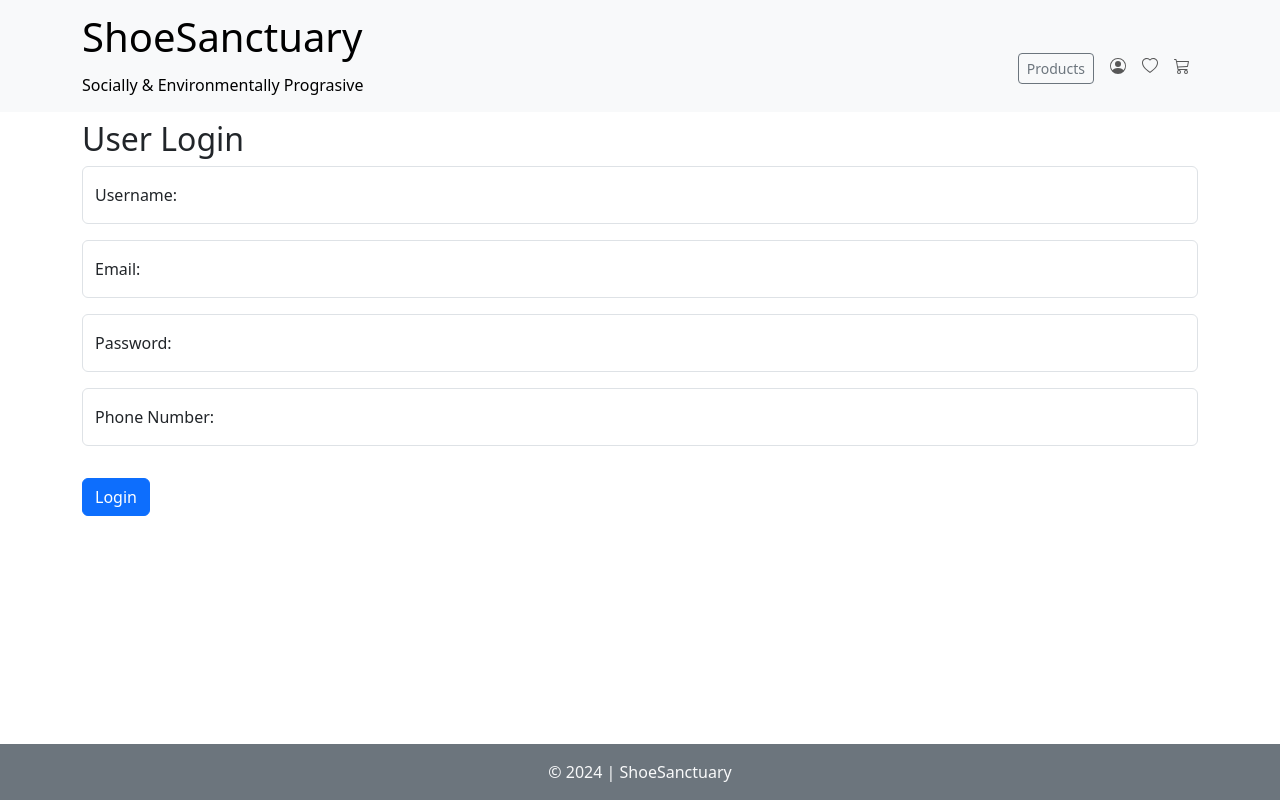
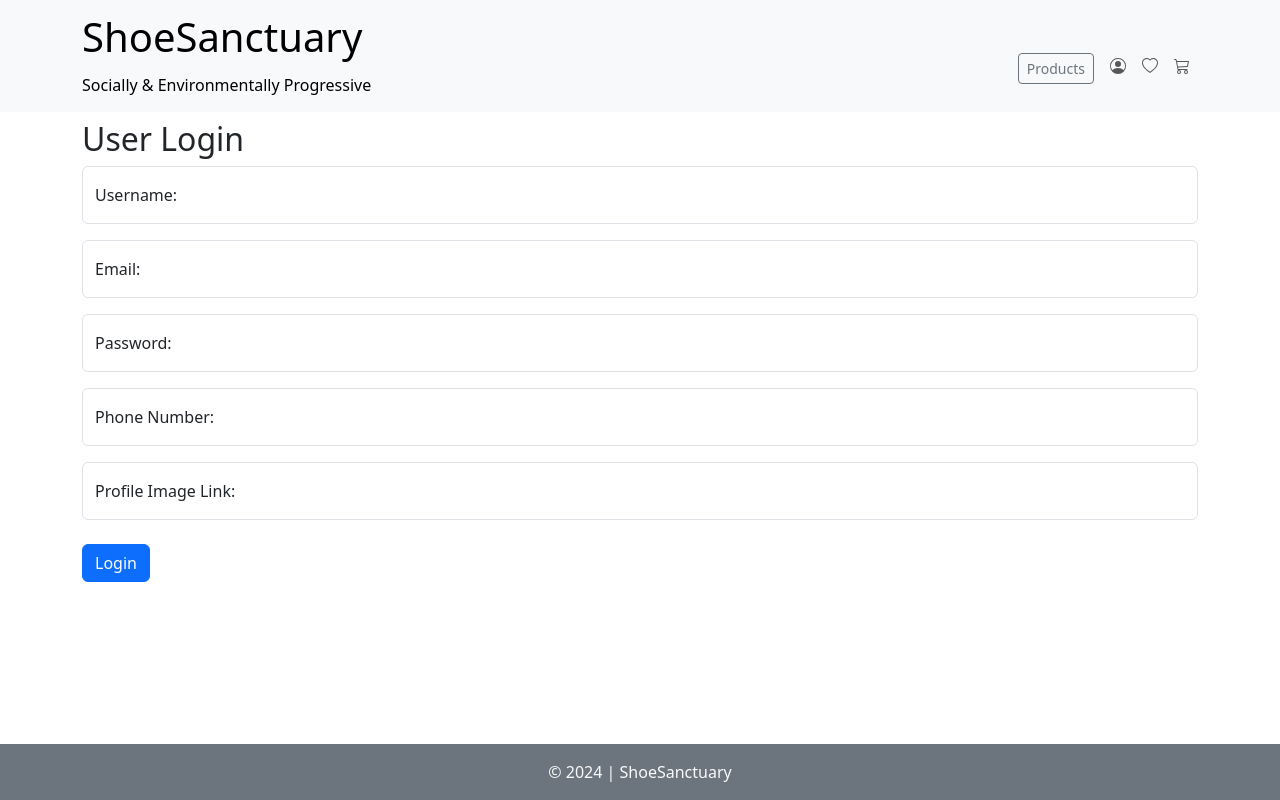
Before and after one commit to Rekhakumari28/ShoeSanctuary-frontend-rekhakumari, a React (Vite) app: page /login in a window 1280 px wide. Built offline with nearby package versions, Linux system fonts and the light colour scheme; no server answers.

Commit message:
added style

```diff
--- a/src/Slide/ProductsSlide.jsx
+++ b/src/Slide/ProductsSlide.jsx
@@ -32,7 +32,7 @@ const ProductsSlider = () => {
             {products && products?.map((product) => (
               <div className="col-md-3 mx-2" key={product._id}>
                 <Link to={`/productDetails/${product._id}`} className="link-offset-2 link-offset-2-hover link-underline link-underline-opacity-0 link-underline-opacity-75-hover text-black" >
-                  <div className="card text-center border-0">
+                   <div className="card text-center border-0">
                     <img
                       style={{ height: "150px", width: "150px" }}
                       className="img-fluid rounded "
--- a/src/components/Header.jsx
+++ b/src/components/Header.jsx
@@ -20,7 +20,7 @@ const Header = (props) => {
             <Link to="/" className="navbar-brand">
               <h1 id="brandName">ShoeSanctuary</h1>
               <small className="fs-6">
-                Socially & Environmentally Prograsive
+                Socially & Environmentally Progressive
               </small>
             </Link>
 
--- a/src/pages/AuthPage/Login.jsx
+++ b/src/pages/AuthPage/Login.jsx
@@ -8,7 +8,7 @@ const Login = () => {
   const [email, setEmail] = useState("");
   const [password, setPassword] = useState("");
   const [phone, setphone] = useState("");
-
+const [profileImage,setProfileImage] = useState("")
 
   const handleEmailInput = (event) => {
     let emailId = event.target.value;
@@ -38,6 +38,7 @@ const Login = () => {
               email: email,
               password: password,
               phone: phone,
+              profileImage: profileImage
             }),
           }
         );
@@ -53,6 +54,7 @@ const Login = () => {
         setEmail("");
         setPassword("");
         setphone("");
+        setProfileImage("")
         window.location.reload()
         }
 
@@ -115,13 +117,25 @@ const Login = () => {
             />
             <label htmlFor="password">Phone Number:</label>
           </div>
+          <div className="form-floating mb-3">
+            <input
+              type="text"
+              className="form-control"
+              id="profileImage."
+              placeholder="profile Image"
+              value={profileImage}
+              onChange={(event) => setProfileImage(event.target.value)}
+            />
+            <label htmlFor="profileImage">Profile Image Link:</label>
+          </div>
           <div className="notificationContainer">
-            <button className="btn btn-primary my-3" type="submit">
+            <button className="btn btn-primary my-2" type="submit">
               Login
             </button>
           </div>
         </form>
       </div>
+      <br /><br />
       <Footer/>
       <Toaster position="top-center" reverseOrder={false} />
     </div>
--- a/src/pages/AuthPage/UsersProfile.jsx
+++ b/src/pages/AuthPage/UsersProfile.jsx
@@ -1,10 +1,14 @@
 import React from 'react'
 import Header from '../../components/Header'
 import Footer from '../../components/Footer'
-
-const UsersProfile = ({user}) => {
+import useFetch from '../../useFetch'
+const UsersProfile = ({user }) => {
 
     const userProfile = user?.length > 0 && user[user?.length -1]
+    console.log(userProfile)
+    const userId = userProfile?._id
+    const {data} = useFetch(`https://backend-shoesanctuary-major-project.vercel.app/api/carts/${userId}`)
+console.log(data)
 
   return (
     <div>
@@ -12,21 +16,28 @@ const UsersProfile = ({user}) => {
 
     <div className="container px-4  py-3">
       <h2>Your Profile</h2>
-      <div className="row text-center">
+      <div className="row ">
+            <div className='card bg-body-tertiary'>
+              <div className='row'>
+                <div className='col-md-6 text-center'>
+                <img src={userProfile?.profileImage} alt={userProfile?.username} />
+                </div>
+                <div className='col-md-6 card-body'>
+                <h2>{userProfile?.username}</h2>
+                <span>Email: {userProfile?.email}</span> {" "} {" | "}  {" "}
+                <span>Phone: {userProfile?.phone}</span>
 
-            <div className='card'>
-              <div className='card-body bg-body-tertiary'>
-              <span>{userProfile?.username}</span> {" "} | {" "}
-                <span>Email: {userProfile?.email}</span> {" "} | {" "}
-                <span>Phone: {userProfile?.phone}</span>
+                <div className='my-2 bg-white'>
+                  <h4>Order History</h4>
+                  <p>{}</p>
+                </div>
+                </div>
               </div>
-
             </div>
-
         </div>
     </div>
     <br/>
-
+       <br />
     <Footer/>
   </div>
   )
--- a/src/pages/Cart/PriceDetails.jsx
+++ b/src/pages/Cart/PriceDetails.jsx
@@ -43,7 +43,7 @@ const handleRemoveAddress = async (addressId) =>{
 const PriceDetails = ({ orderItems, address, user, cart }) => {
   const [selectedAddress, setSelectedAddress] = useState();
   const [orderPlaced, setOrderPlaced] = useState(false);
-const navigate = useNavigate()
+  const navigate = useNavigate()
 
   const orderAmount =
     orderItems.length > 0 &&
@@ -90,12 +90,14 @@ const handleRemoveCart = async (cartId) =>{
   }
 }
 
+let orderItemArray = []
+for(let product of orderItems){
+  orderItemArray.push(product._id)
+}
+console.log(orderItemArray)
+
   const handlePlaceOrder = async (data) => {
-    let orderItemArray = []
-    for(let product of data){
-      orderItemArray.push(product._id)
-    }
-    console.log(orderItemArray)
+
     // const orderItem = data?.map((object) => object._id);
     const selectedAddressId = selectedAddress._id;
 
@@ -197,7 +199,8 @@ const handleRemoveCart = async (cartId) =>{
             <button
               className="btn btn-primary"
               onClick={() => {handlePlaceOrder(orderItems);
-                  ;orderItems?.map(order=>handleRemoveOrderItems (order._id))  ; navigate("/checkout")
+                  orderItems?.map(order=>handleRemoveOrderItems (order._id))  ;
+                   navigate("/checkout")
                 }}
             >
               Checkout
--- a/src/pages/Cart/RenderCartProduct.jsx
+++ b/src/pages/Cart/RenderCartProduct.jsx
@@ -158,15 +158,16 @@ const RenderCartProduct = ({ orderItems }) => {
                 <p>Price: ₹{product.product.price}</p>
                 <p>Discount: {product.product.discount}% </p>
                 <p>Rating: {product.product.rating}</p>
-                <p>Quantity: <button className="rounded-circle btn btn-outline-secondary" onClick={() => addQuantity(product._id, product)}>+</button> {" "}
+                <p>Quantity: <button className="rounded-circle btn btn-outline-secondary" onClick={() => removeQuantity(product._id, product)}>-</button> {" "}
                   <span>{product.quantity}</span>  {" "}
-                  <button className="rounded-circle btn btn-outline-secondary" onClick={() => removeQuantity(product._id, product)}>-</button></p>
+                  <button className="rounded-circle btn btn-outline-secondary" onClick={() => addQuantity(product._id, product)}>+</button>
+                  </p>
               </div>
             </div>
           </div>
           <div className="d-grid gap-2 mt-2">
             <span><button style={{ width: "250px" }} className="btn btn-outline-danger " onClick={() => handleRemoveFromCart(product._id)}>Remove From Cart</button>
-          <button style={{ width: "250px" }} className="btn btn-outline-secondary " onClick={() => handleMoveToWishlist(product)}>Move to Wishlist</button></span>
+              <button style={{ width: "250px" }} className="btn btn-outline-secondary " onClick={() => handleMoveToWishlist(product)}>Move to Wishlist</button></span>
 
           </div>
         </div>
```
